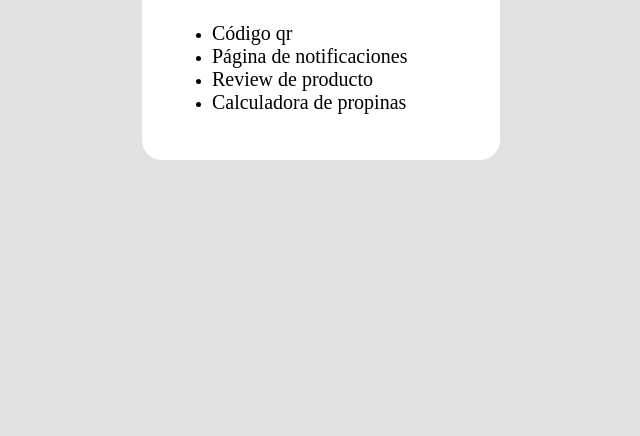
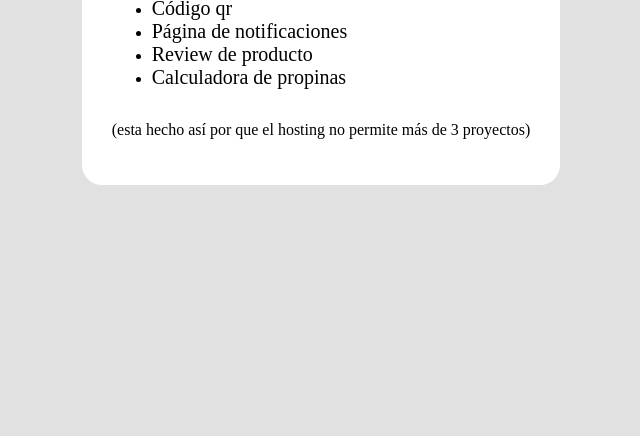
Before and after one commit to Dev3r3nze/FrontendMentor, a plain HTML site: page index.html in a window 1280 px wide. Shown: the part 380-816 px from the top of the page, without its empty margins (319-959 px from the left). Drawn offline with Linux system fonts and the light colour scheme.

Commit message:
Update index.html

```diff
--- a/index.html
+++ b/index.html
@@ -17,6 +17,7 @@
         <li><a href="product-preview-card-component-main/index.html">Review de producto</a></li>
         <li><a href="tip-calculator-app-main/index.html">Calculadora de propinas</a></li>
     </ul>
+    <p>(esta hecho así por que el hosting no permite más de 3 proyectos)</p>
    </div>
 </body>
 </html>
```
